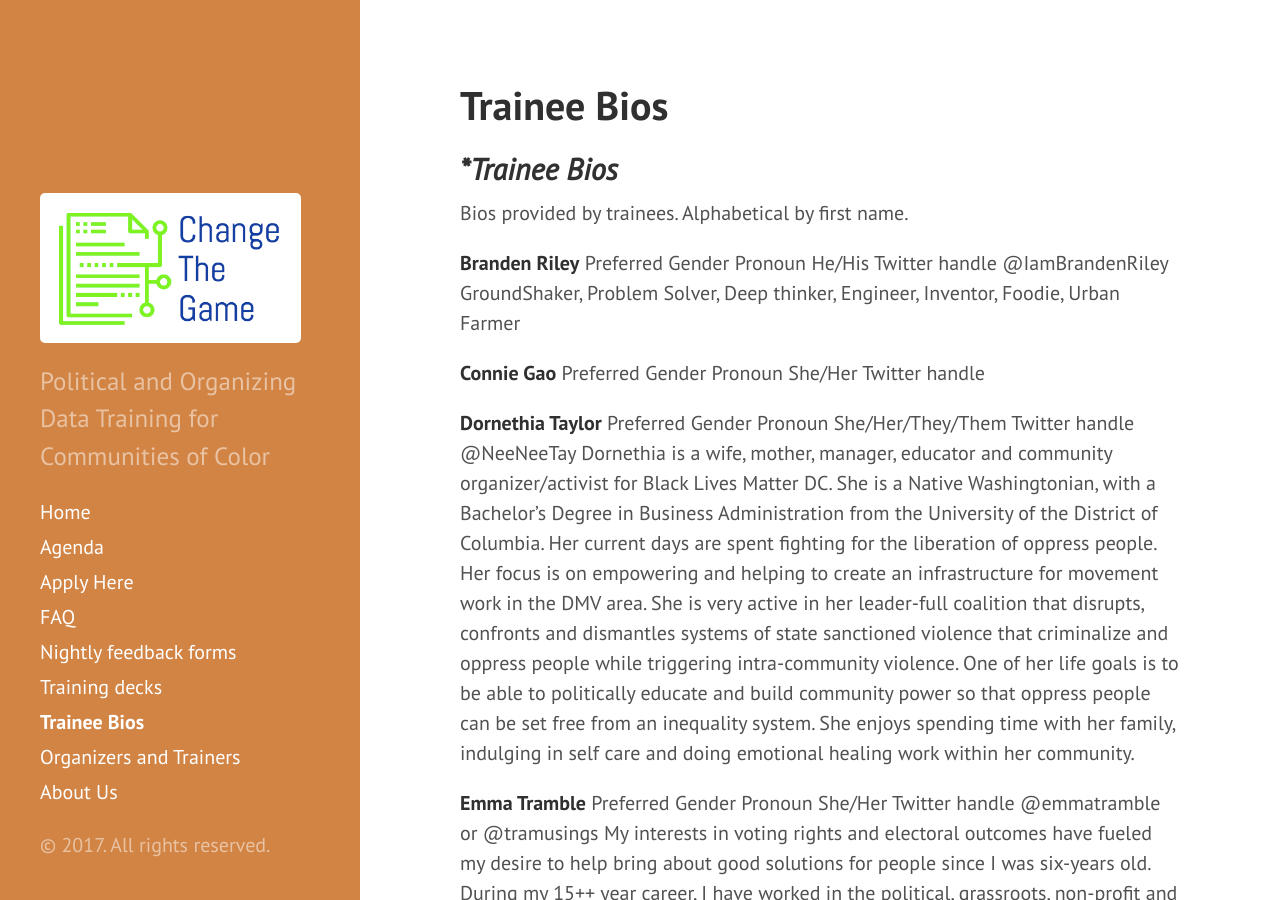
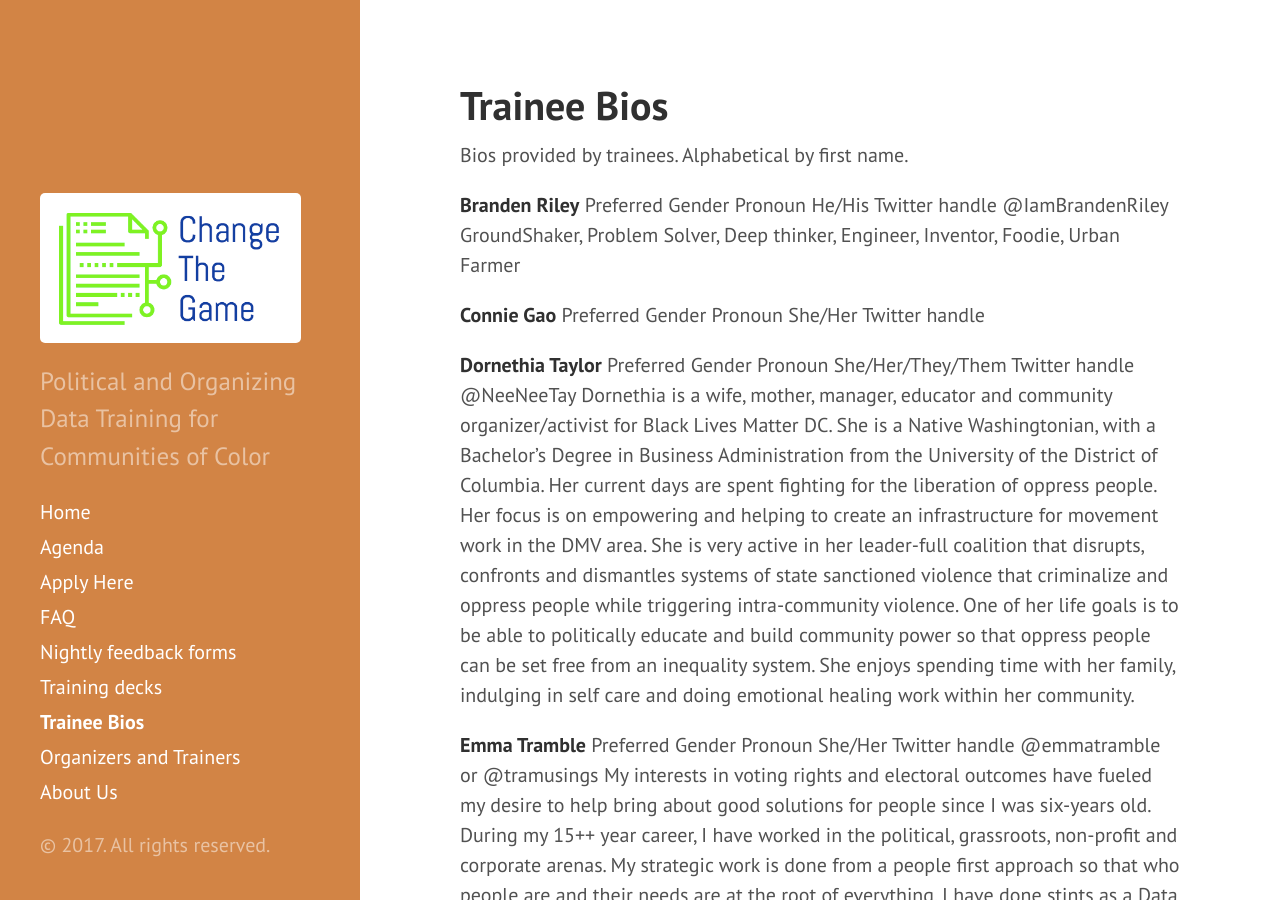
Before and after one commit to anniejw6/changethegame_site, a Jekyll site: the page built from trainees.md, in a window 1280 px wide and 900 px high. Built offline with Jekyll 4.4.1, drawn with Linux system fonts in a browser that asks for light colours.

Commit message:
Update trainees.md

```diff
--- a/trainees.md
+++ b/trainees.md
@@ -2,7 +2,6 @@
 layout: page
 title: Trainee Bios
 ---
-## **Trainee Bios*
 Bios provided by trainees. Alphabetical by first name.
 
 **Branden Riley**
```
